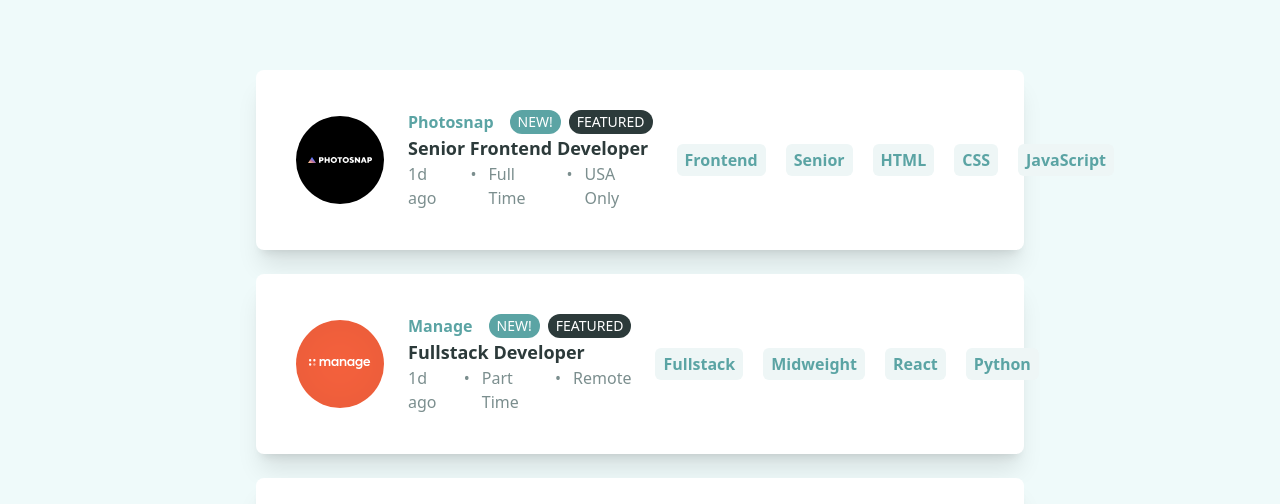
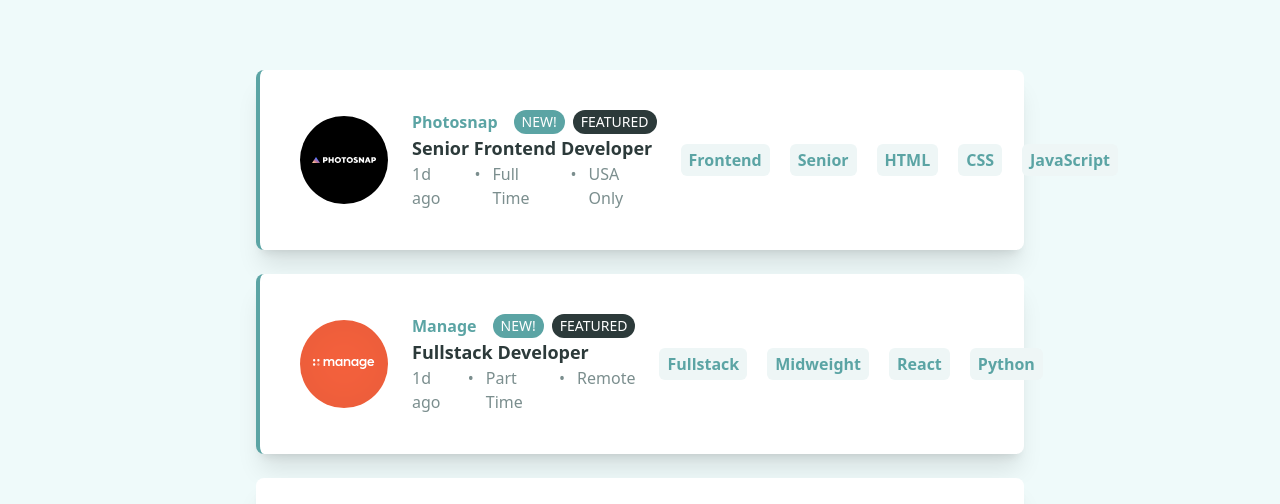
Before and after one commit to j-0-n-e-z/job-listings-filtering, a React (Vite) app: page / in a window 1280 px wide. Shown: the part 154-658 px from the top of the page. Built offline with nearby package versions, Linux system fonts and the light colour scheme.

Commit message:
add left border for featured

```diff
--- a/src/Vacancy.tsx
+++ b/src/Vacancy.tsx
@@ -10,7 +10,7 @@ type VacancyProps = {
 
 export const Vacancy: FC<VacancyProps> = ({ vacancy, setSelectedTags }) => {
 	return (
-		<div className='flex items-center p-10 mb-6 rounded-lg shadow-xl gap-x-6 w-full bg-white'>
+		<div className={`flex items-center p-10 mb-6 rounded-lg shadow-xl gap-x-6 w-full bg-white border-l-darkCyan ${vacancy.featured && 'border-l-4'}`}>
 			<img src={vacancy.logo} alt='logo' />
 			<div className='flex flex-col'>
 				<div className='flex'>
```
